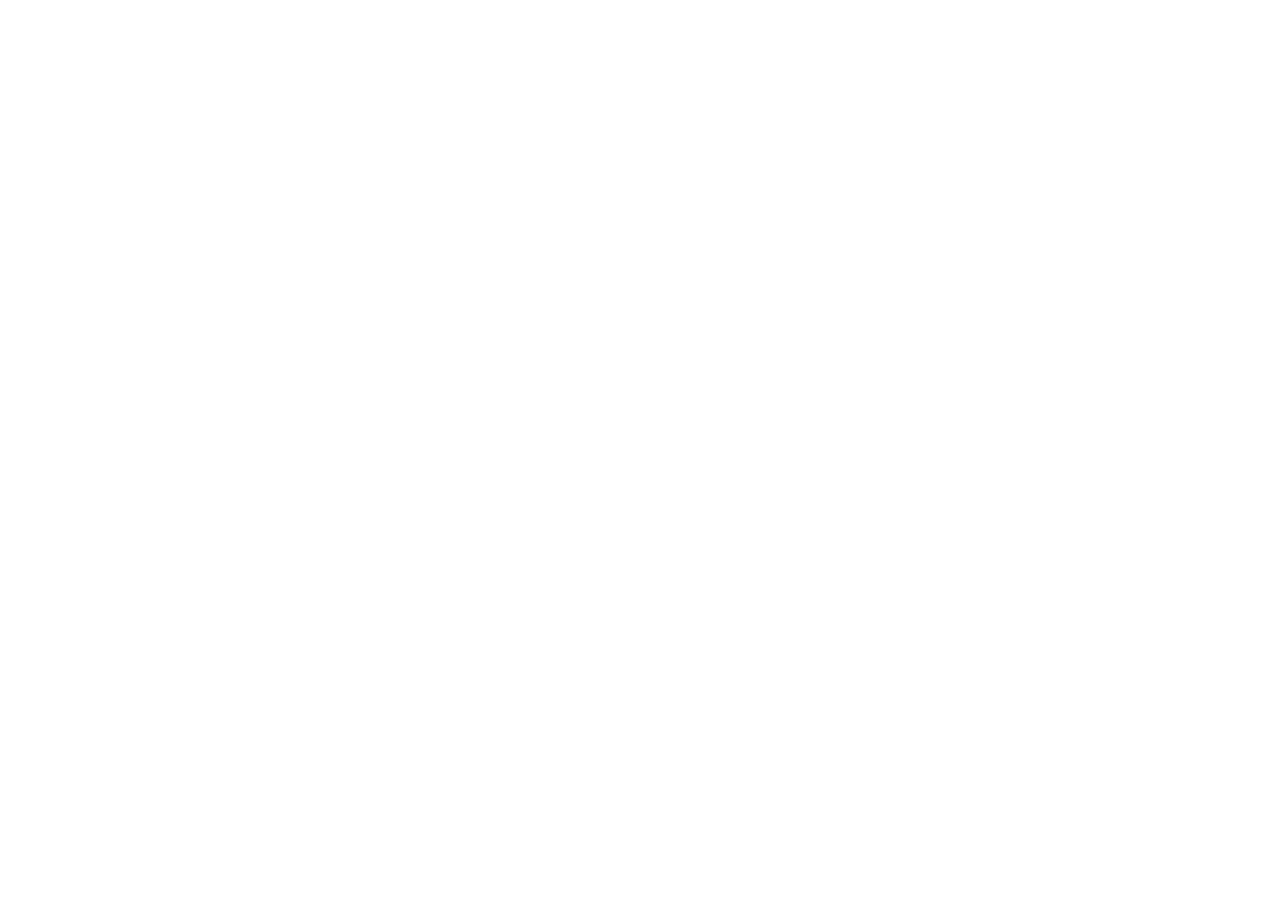
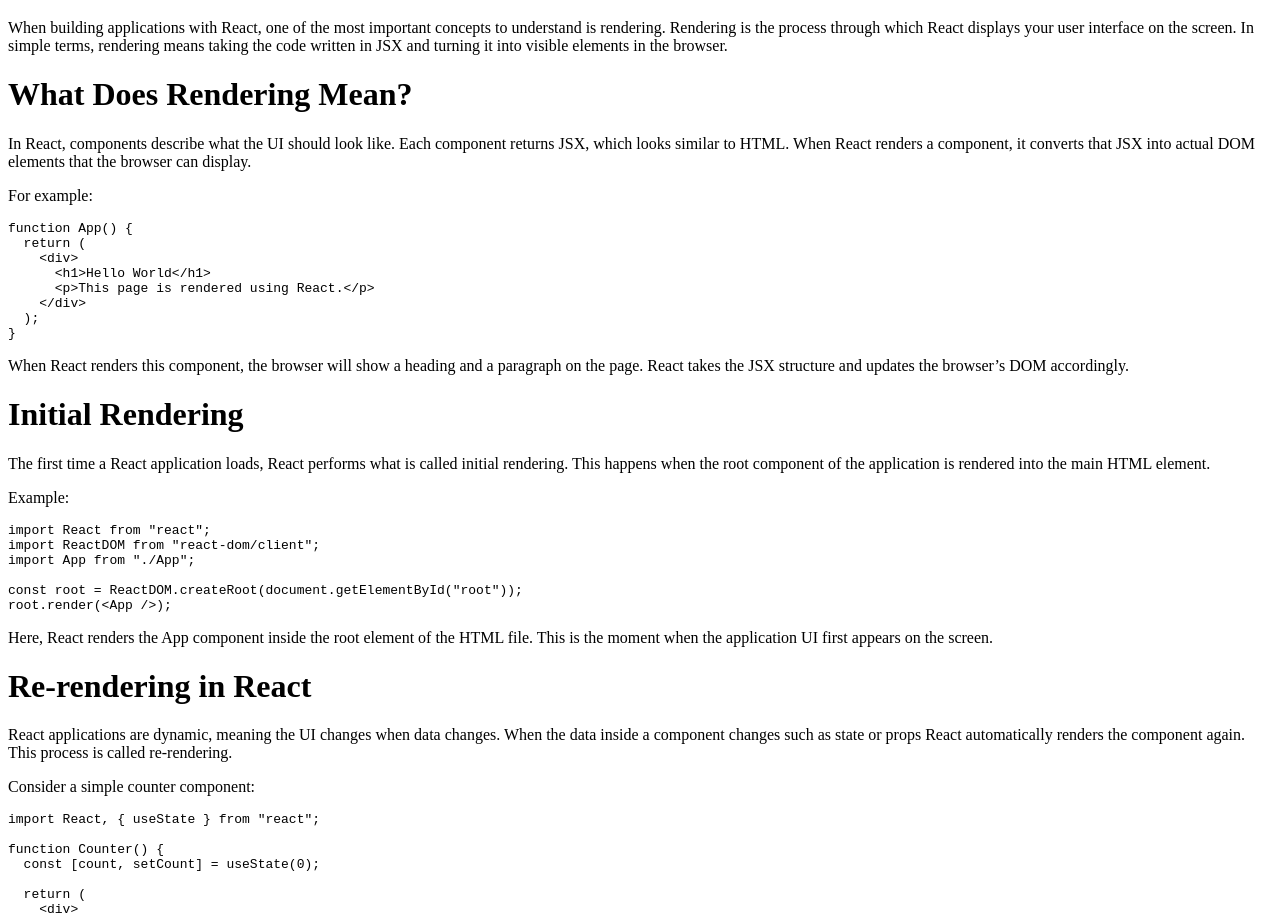
Before and after one commit to polymathnk/FSR-AIO-PROGRESS-2026, a React (Vite) app in the folder 3. FSR-MAR-2026/1. Basics/: page / in a window 1280 px wide. Shown: the part 160-1077 px from the top of the page. Before the commit the page ends 800 px from the top, so only its background shows below. Built offline with nearby package versions, Linux system fonts and the light colour scheme.

Commit message:
rendering in react

```diff
--- a/3. FSR-MAR-2026/1. Basics/src/App.jsx
+++ b/3. FSR-MAR-2026/1. Basics/src/App.jsx
@@ -1,4 +1,5 @@
 import { useState } from "react";
+import RenderingArticle from "./Rendering";
 
 function App() {
   const [count, setCount] = useState(0);
@@ -13,6 +14,7 @@
           reusable UI components.
         </p>
       </div>
+      <RenderingArticle />
     </>
   );
 }
--- /dev/null
+++ b/3. FSR-MAR-2026/1. Basics/src/Rendering.jsx
@@ -0,0 +1,102 @@
+function RenderingArticle() {
+  return (
+    <div>
+      <h1>Understanding Rendering in React</h1>
+
+      <p>
+        When building applications with React, one of the most important concepts
+        to understand is rendering. Rendering is the process through which React
+        displays your user interface on the screen. In simple terms, rendering
+        means taking the code written in JSX and turning it into visible elements
+        in the browser.
+      </p>
+
+      <h1>What Does Rendering Mean?</h1>
+
+      <p>
+        In React, components describe what the UI should look like. Each component
+        returns JSX, which looks similar to HTML. When React renders a component,
+        it converts that JSX into actual DOM elements that the browser can display.
+      </p>
+
+      <p>For example:</p>
+
+      <pre>
+{`function App() {
+  return (
+    <div>
+      <h1>Hello World</h1>
+      <p>This page is rendered using React.</p>
+    </div>
+  );
+}`}
+      </pre>
+
+      <p>
+        When React renders this component, the browser will show a heading and a
+        paragraph on the page. React takes the JSX structure and updates the
+        browser’s DOM accordingly.
+      </p>
+
+      <h1>Initial Rendering</h1>
+
+      <p>
+        The first time a React application loads, React performs what is called
+        initial rendering. This happens when the root component of the application
+        is rendered into the main HTML element.
+      </p>
+
+      <p>Example:</p>
+
+      <pre>
+{`import React from "react";
+import ReactDOM from "react-dom/client";
+import App from "./App";
+
+const root = ReactDOM.createRoot(document.getElementById("root"));
+root.render(<App />);`}
+      </pre>
+
+      <p>
+        Here, React renders the App component inside the root element of the HTML
+        file. This is the moment when the application UI first appears on the
+        screen.
+      </p>
+
+      <h1>Re-rendering in React</h1>
+
+      <p>
+        React applications are dynamic, meaning the UI changes when data changes.
+        When the data inside a component changes such as state or props React
+        automatically renders the component again. This process is called
+        re-rendering.
+      </p>
+
+      <p>Consider a simple counter component:</p>
+
+      <pre>
+{`import React, { useState } from "react";
+
+function Counter() {
+  const [count, setCount] = useState(0);
+
+  return (
+    <div>
+      <h2>{count}</h2>
+      <button onClick={() => setCount(count + 1)}>
+        Increase
+      </button>
+    </div>
+  );
+}`}
+      </pre>
+
+      <p>
+        When the button is clicked, the state value updates. React then
+        re-renders the component and updates the number shown on the screen.
+      </p>
+    </div>
+  );
+}
+
+export default RenderingArticle;
```
